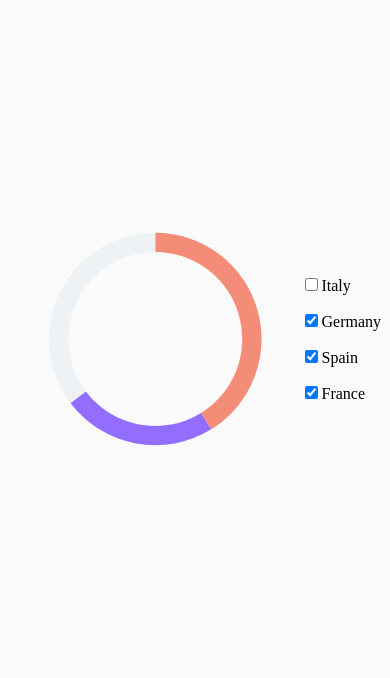
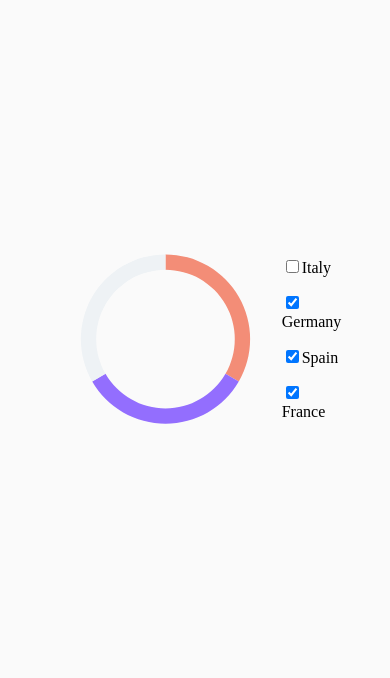
Before and after one commit to Bonny79/d3-showcase, a website built with Vite: page index.html in a window 390 px wide. Shown: the part 83-761 px from the top of the page. Built offline with nearby package versions, Linux system fonts and the light colour scheme.

Commit message:
Responsive layout

```diff
--- a/index.html
+++ b/index.html
@@ -7,7 +7,7 @@
     <title>D3-showcase</title>
   </head>
   <body>
-    <div id="app"></div>
+    <div id="chart"></div>
     <script type="module" src="src/pie/mainPie.js"></script>
   </body>
 </html>
--- a/src/pie/mainPie.js
+++ b/src/pie/mainPie.js
@@ -9,20 +9,22 @@ const height = window.innerHeight;
 const margin = 40;
 
 const data = [
-  { id: "Italy", index: 0, value: 20, color: "#324477", checked: false },
-  { id: "Germany", index: 1, value: 35, color: "#F38D77", checked: true },
-  { id: "Spain", index: 2, value: 20, color: "#936EFE", checked: true },
-  { id: "France", index: 3, value: 30, color: "#EEF2F5", checked: true },
+  { id: "Italy", index: 0, value: 25, color: "#324477", checked: false },
+  { id: "Germany", index: 1, value: 25, color: "#F38D77", checked: true },
+  { id: "Spain", index: 2, value: 25, color: "#936EFE", checked: true },
+  { id: "France", index: 3, value: 25, color: "#EEF2F5", checked: true },
 ];
 
-const svg = select("body")
+const svg = select("#chart")
   .append("svg")
+  .attr("preserveAspectRatio", "xMinYMin meet")
+  .attr("viewBox", `0 0 ${width} ${height}`)
   .attr("width", width)
-  .attr("height", height)
+  // .attr("height", height)
   .append("g")
   .attr("transform", `translate(${width / 2},${height / 2})`);
 
-const legendDiv = select("body")
+const legendDiv = select("#chart")
   .append("div")
   .attr("class", "legend")
   .attr("width", legendWidth)
--- a/style.css
+++ b/style.css
@@ -5,10 +5,24 @@ body {
   background-color: #fafafa;
   justify-content: center;
   align-items: center;
+  height: 100vh;
+}
+
+#chart {
+  display: flex;
+  justify-content: space-between;
+  align-items: center;
+  width: 75%;
+}
+
+svg {
+  flex: 15 1;
 }
 
 .legend {
   display: flex;
+  flex: 1;
+  width: 100%;
   flex-flow: column wrap;
   gap: 1rem;
 }
```
